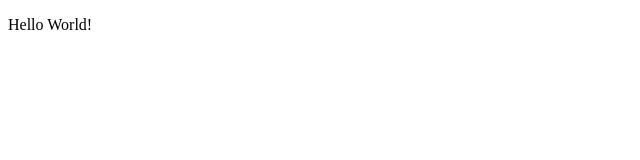
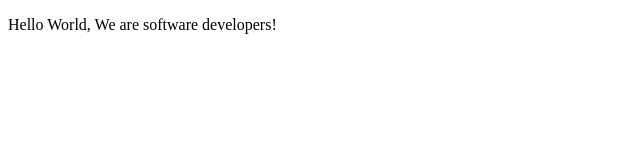
Before and after one commit to misheck12/misheck-Tord, a plain HTML site: page index.html in a window 1280 px wide. Shown: the whole page, without its empty margins (0-640 px from the left). Drawn offline with Linux system fonts and the light colour scheme.

Commit message:
added we are software developers

```diff
--- a/index.html
+++ b/index.html
@@ -9,7 +9,7 @@
   <body>
     <script src="https://cdn.freecodecamp.org/testable-projects-fcc/v1/bundle.js"></script>
 
-      <p>Hello World!</p>
+      <p>Hello World, We are software developers!</p>
 
     <!--
 
```
